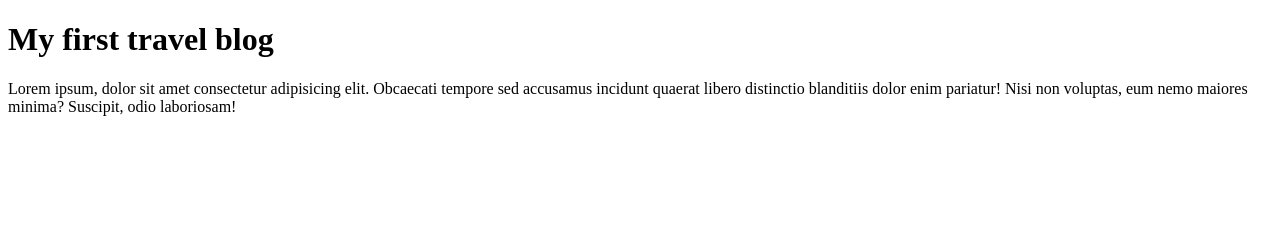
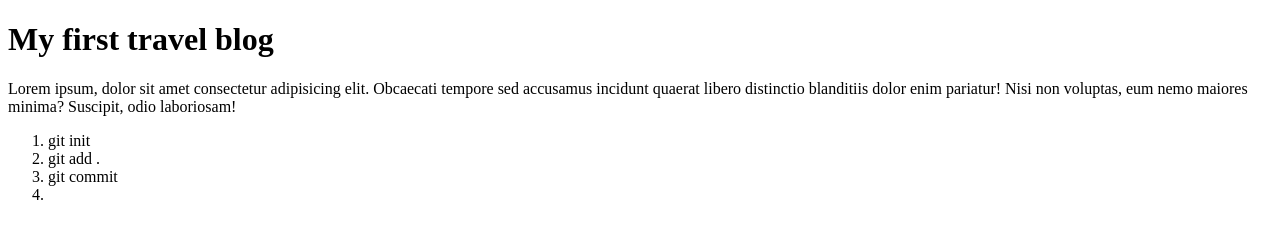
Before and after one commit to dhansiri2020/My-Travel-Blog, a plain HTML site: page index.html in a window 1280 px wide. Drawn offline with Linux system fonts and the light colour scheme.

Commit message:
added the blog

```diff
--- a/index.html
+++ b/index.html
@@ -8,5 +8,13 @@
 <body>
   <h1>My first travel blog</h1>
   <p>Lorem ipsum, dolor sit amet consectetur adipisicing elit. Obcaecati tempore sed accusamus incidunt quaerat libero distinctio blanditiis dolor enim pariatur! Nisi non voluptas, eum nemo maiores minima? Suscipit, odio laboriosam!</p>
+   <div>
+    <ol>
+      <li>git init</li>
+      <li>git add .</li>
+      <li>git commit</li>
+      <li></li>
+    </ol>
+   </div>
 </body>
 </html>
```
